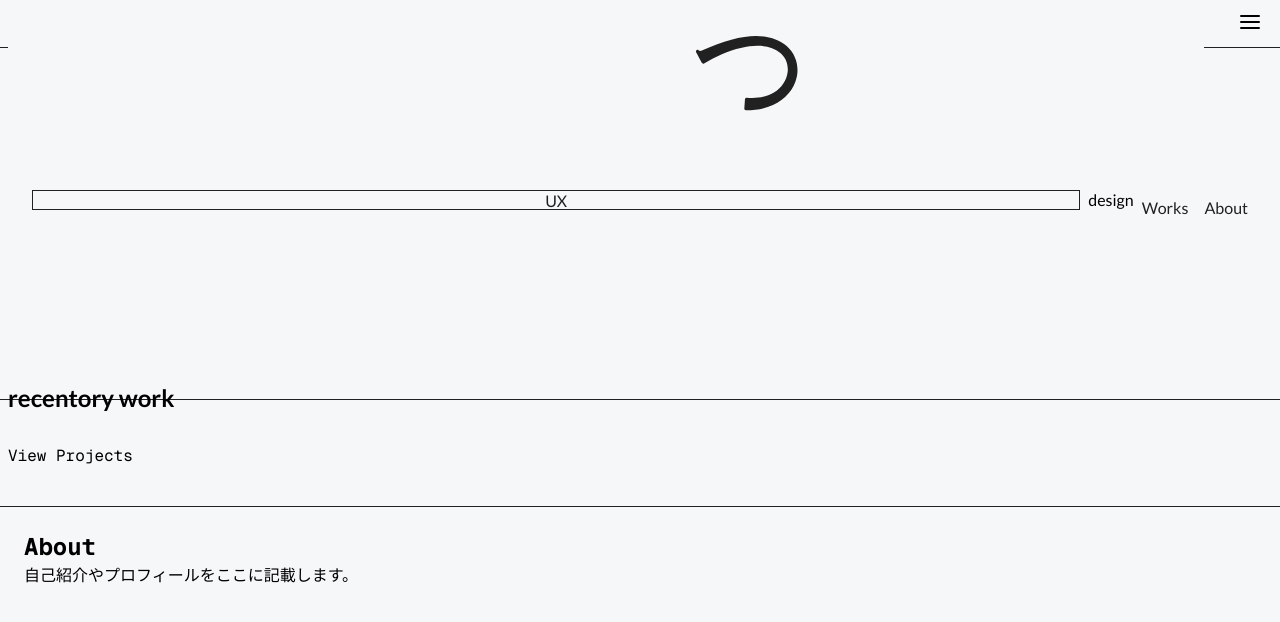
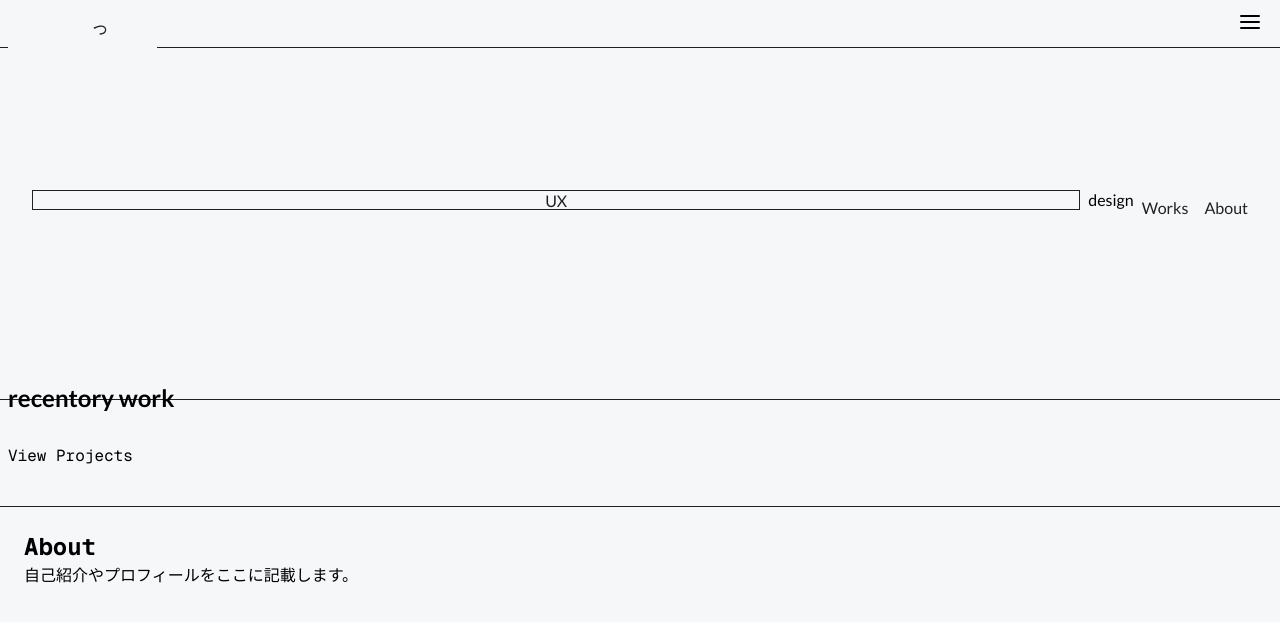
Before and after one commit to mochissant/portfolio-site, a Next.js app: page / in a window 1280 px wide. Shown: the top 622 px of the page. Built offline with nearby package versions, Linux system fonts and the light colour scheme.

Commit message:
Assistant checkpoint: Adjust logo size to fit header height
Assistant generated file changes:
- app/globals.css: Adjust logo height in header

---

User prompt:

ヘッダーの高さにmochissant-logoが収まるようにロゴを小さくして

```diff
--- a/app/globals.css
+++ b/app/globals.css
@@ -107,13 +107,15 @@ header {
   border-bottom: 1px solid var(--main-color);
 }
 
-.moveHeader{
+.moveHeader {
+  height: var(--header-height);
   display: flex;
-  flex-direction: row;
   align-items: center;
-  width: 100%;
-  flex-grow: 1;
-  gap: var(--margin-md);
+}
+
+.moveHeader svg {
+  height: calc(var(--header-height) - 16px);
+  width: auto;
 }
 
 .header-h1 {
```
